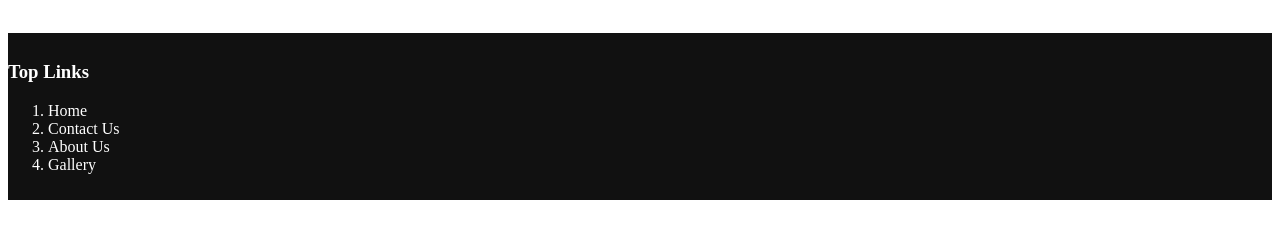
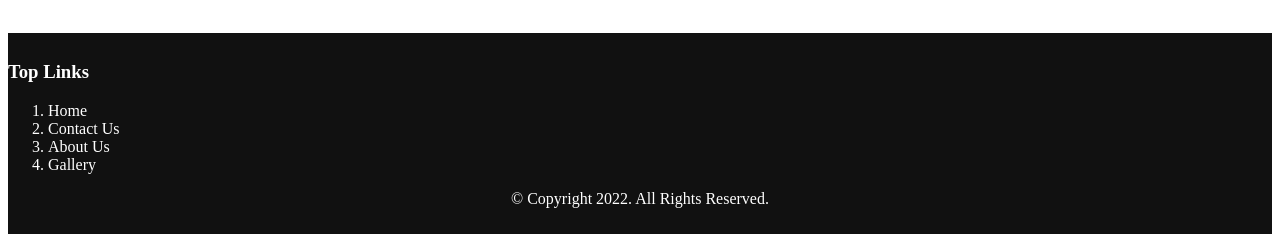
Before and after one commit to Ryan-Riaz/devs-env-assaignment-01-html, a plain HTML site: page index.html in a window 1280 px wide. Shown: the part 889-1131 px from the top of the page. Before the commit the page ends 1097 px from the top, so only its background shows below. Drawn offline with Linux system fonts and the light colour scheme.

Commit message:
fixing the footer

```diff
--- a/index.html
+++ b/index.html
@@ -140,6 +140,8 @@
                 <li><a href="about-us.html">About Us</a></li>
                 <li><a href="gallery.html">Gallery</a></li>
             </ol>
+
+            <p align="center">&COPY; Copyright 2022. All Rights Reserved.</p>
         </footer>
     </body>
 </html>
```
Also changed, not shown: about-us.html (+1 -0 lines), contact-us.html (+1 -0 lines), gallery.html (+1 -0 lines).
